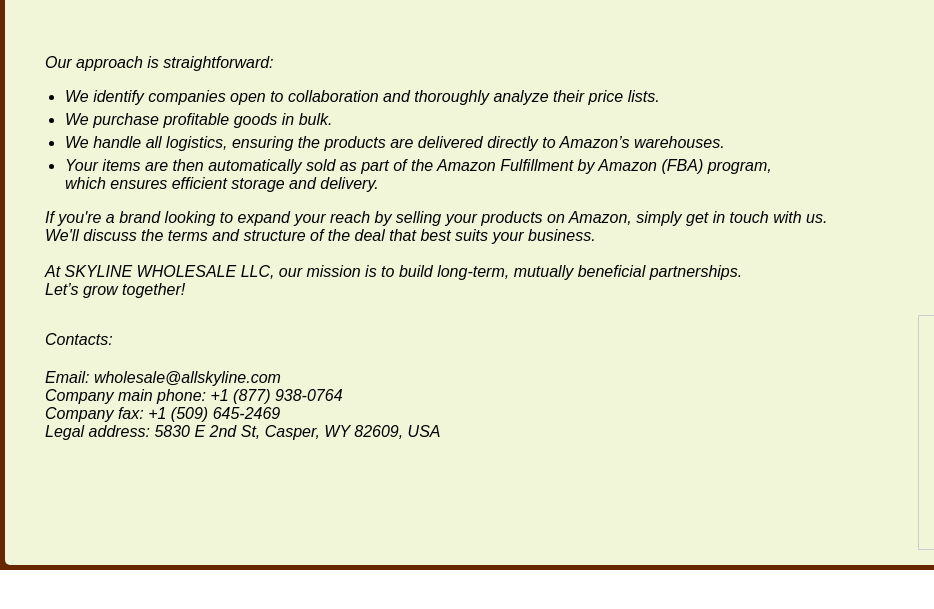
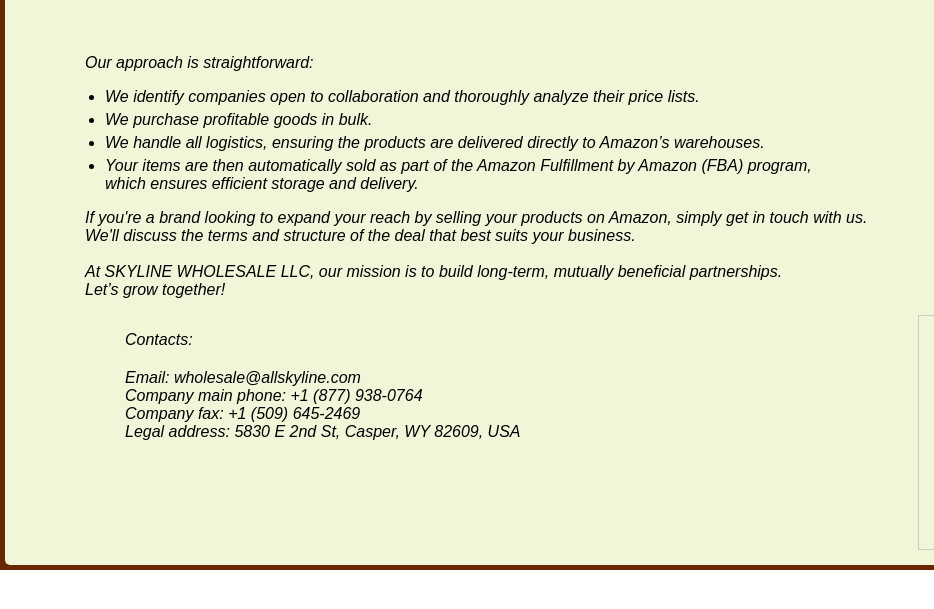
Before and after one commit to Yuriy2437/Vizitka_1, a website: page index.html in a window 1280 px wide. Shown: the part 155-764 px from the top of the page, 0-934 px from the left. Drawn offline with Linux system fonts and the light colour scheme.

Commit message:
Addition padding in main-text and bottom

```diff
--- a/styles.css
+++ b/styles.css
@@ -86,6 +86,7 @@
   font-style: italic;
   color: black;
   margin-top: -210px;
+  padding-left: 40px;
 }
 
 ul {
@@ -110,6 +111,7 @@
   display: flex;
   justify-content: space-between;
   align-items: flex-start;
+  padding-left: 40px;
 }
 
 .form {
```
